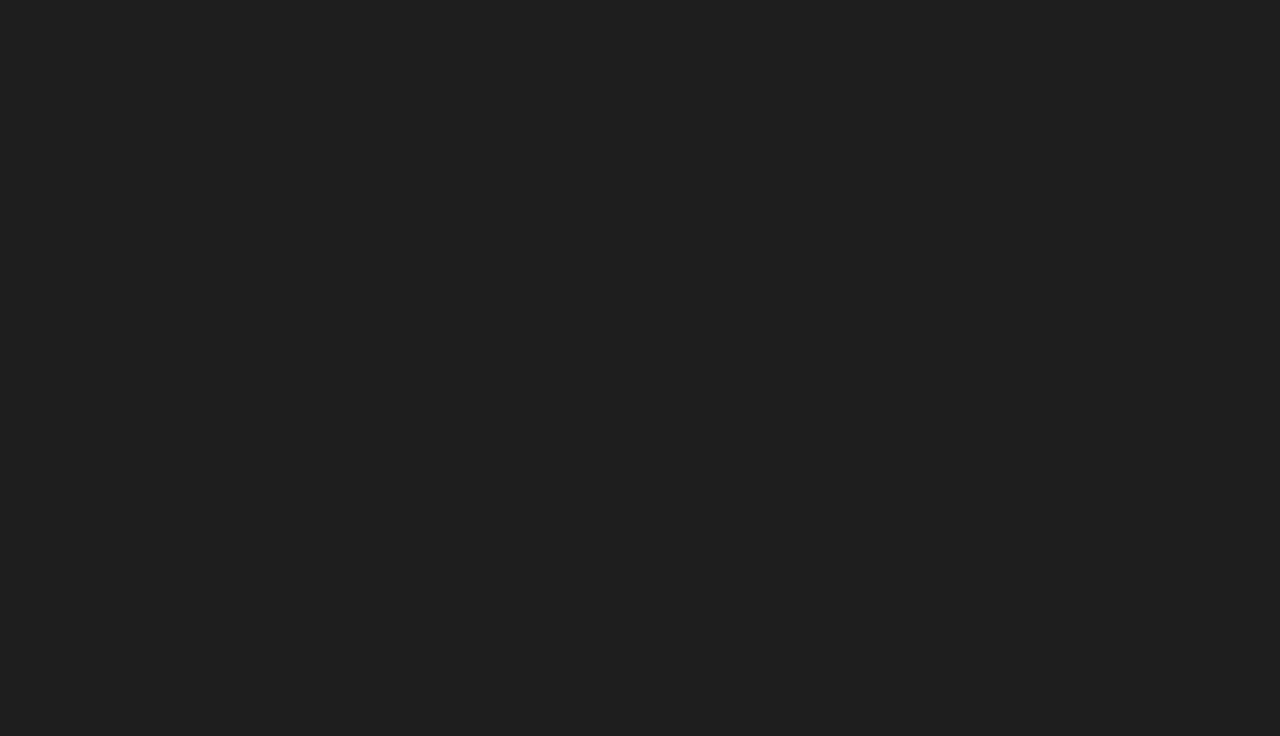
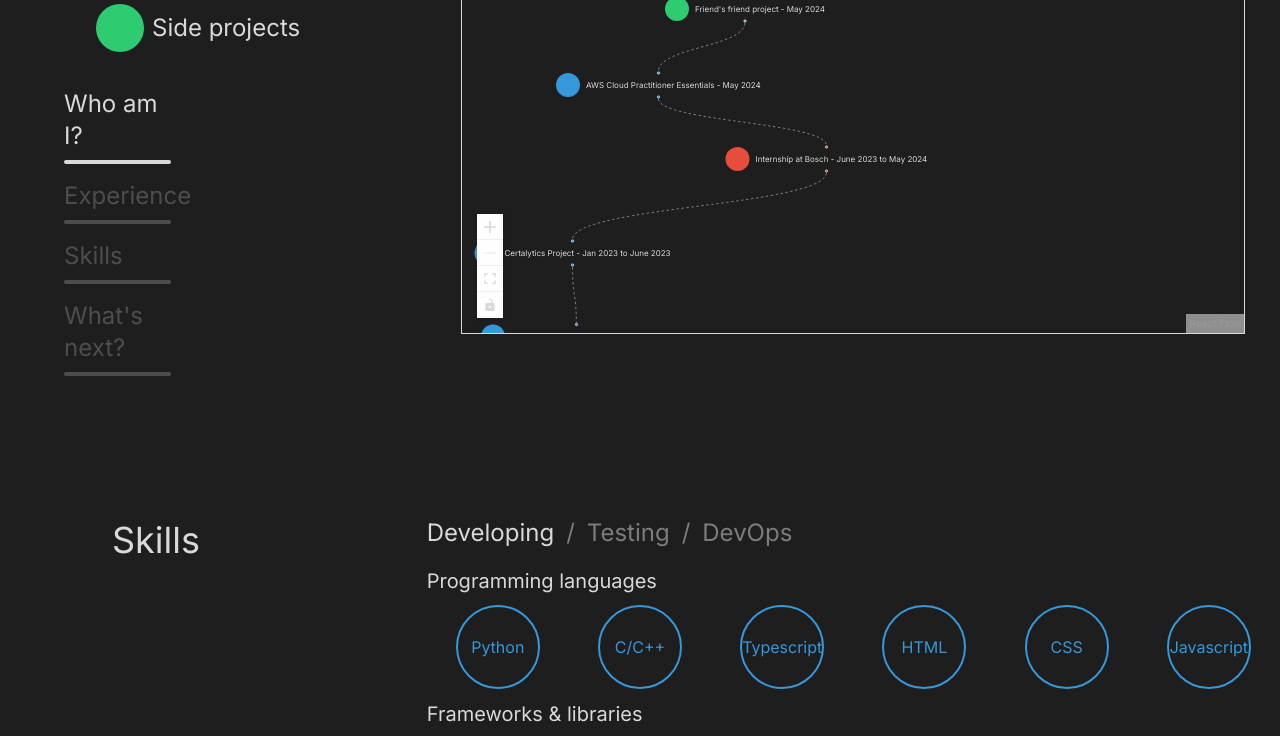
Before and after one commit to Glitch-loop/personal_landing_page, a React (Vite) app: page / in a window 1280 px wide. Shown: the part 2000-2736 px from the top of the page. Before the commit the page ends 800 px from the top, so only its background shows below. Built offline with nearby package versions, Linux system fonts and the light colour scheme.

Commit message:
Add draggin on tap to the road map and adding interactivity to the glossary

```diff
--- a/package.json
+++ b/package.json
@@ -17,7 +17,7 @@
     "framer-motion": "^11.3.6",
     "react": "^18.3.1",
     "react-dom": "^18.3.1",
-    "react-xarrows": "^2.0.2",
+    "react-scroll": "^1.9.0",
     "typewriter-effect": "^2.21.0"
   },
   "devDependencies": {
--- a/src/App.jsx
+++ b/src/App.jsx
@@ -6,30 +6,32 @@ import Section from './layout/Section'
 import Experience from './layout/Experience'
 import Skills from './layout/Skills'
 
+
 function App() {
   const [currentSection, setCurrentSection] = useState(0);
   return (
     <body className='overflow-x-hidden'>
+
         <Section
-          id={0}
+          id="section0"
           setCurrentSection={setCurrentSection}
         >
           <Hero />
         </Section>
         <Section
-          id={1}
+          id="section1"
           setCurrentSection={setCurrentSection}
         >
           <WhoAmI />
         </Section>
         <Section
-          id={2}
+          id="section2"
           setCurrentSection={setCurrentSection}
         >
           <Experience />
         </Section>
         <Section
-          id={3}
+          id="section3"
           setCurrentSection={setCurrentSection}
           >
           <Skills />
--- a/src/components/IndexComponent.jsx
+++ b/src/components/IndexComponent.jsx
@@ -1,25 +1,59 @@
+import { useState } from "react";
+import { Link } from "react-scroll";
+import ItemIndex from "./IndexComponents/ItemIndex";
+
 function IndexComponent() {
+  const [currentSection, setCurrentSection] = useState("section1")
   return (
     <div className={`
       flex flex-col w-full items-start justify-start
        lg:text-base xl:text-2xl
       `}>
-        <div className="my-2 md:w-2/6 xl:w-1/4">
-          <span>Who am I?</span>
-          <div className="bg-base-color h-1 rounded-full mt-2"></div>
+        <ItemIndex
+          to_direct={"section1"}
+          children={"Who am I?"}
+          state={currentSection}
+          onSelect={setCurrentSection}
+          />
+        <ItemIndex
+          to_direct={"section2"}
+          children={"Experience"}
+          state={currentSection}
+          onSelect={setCurrentSection}/>
+        <ItemIndex
+          to_direct={"section3"}
+          children={"Skills"}
+          state={currentSection}
+          onSelect={setCurrentSection}/>
+        <ItemIndex
+          to_direct={"section4"}
+          children={"What's next?"}
+          state={currentSection}
+          onSelect={setCurrentSection}/>
+        {/* <div className="my-2 md:w-2/6 xl:w-1/4">
+          <Link to="section1" smooth={true} duration={500}>
+            <span>Who am I?</span>
+            <div className="bg-base-color h-1 rounded-full mt-2"></div>
+          </Link>
+        </div> */}
+        {/* <div className="my-2 opacity-25  md:w-2/6 xl:w-1/4">
+          <Link to="section2" smooth={true} duration={500}>
+            <span className="my-2">Experience</span>
+            <div className="bg-base-color w-full h-1 rounded-full mt-2"></div>
+          </Link>
         </div>
         <div className="my-2 opacity-25  md:w-2/6 xl:w-1/4">
-          <span className="my-2">Experience</span>
-          <div className="bg-base-color w-full h-1 rounded-full mt-2"></div>
+          <Link to="section3" smooth={true} duration={500}>
+            <span className="my-2">Skills</span>
+            <div className="bg-base-color w-full h-1 rounded-full mt-2"></div>
+          </Link>
         </div>
         <div className="my-2 opacity-25  md:w-2/6 xl:w-1/4">
-          <span className="my-2">Skills</span>
-          <div className="bg-base-color w-full h-1 rounded-full mt-2"></div>
-        </div>
-        <div className="my-2 opacity-25  md:w-2/6 xl:w-1/4">
-          <span className="my-2">What&apos;s next?</span>
-          <div className="bg-base-color w-full h-1 rounded-full mt-2"></div>
-        </div>
+          <Link to="section4" smooth={true} duration={500}>
+            <span className="my-2">What&apos;s next?</span>
+            <div className="bg-base-color w-full h-1 rounded-full mt-2"></div>
+          </Link>
+        </div> */}
     </div>
   )
 }
--- /dev/null
+++ b/src/components/IndexComponents/ItemIndex.jsx
@@ -0,0 +1,25 @@
+import { Link } from "react-scroll";
+import { motion } from "framer-motion";
+
+function ItemIndex({to_direct, state, children}) {
+  console.log("state: ", state)
+  return (
+    <motion.div
+      whileHover={{scale: 1.1}}
+      whileTap={{ scale: 0.9 }}
+      className={to_direct === state ?
+        "my-2 md:w-2/6 xl:w-1/4 cursor-pointer" :
+        "my-2 md:w-2/6 xl:w-1/4 cursor-pointer opacity-25"}
+      >
+      <Link
+        to={to_direct}
+        smooth={true}
+        duration={500}>
+        <span>{children}</span>
+        <div className="bg-base-color h-1 rounded-full mt-2"></div>
+      </Link>
+    </motion.div>
+  )
+}
+
+export default ItemIndex
--- a/src/components/RoadMap.jsx
+++ b/src/components/RoadMap.jsx
@@ -41,7 +41,7 @@ function RoadMap({secreenWidth, edges, nodes}) {
         style={rfStyle}
         nodeTypes={nodeTypes}
         panOnScroll
-        panOnDrag={false}
+        panOnDrag={true}
         preventScrolling={false}
         // fitView
         // fitViewOptions={{
--- a/src/index.css
+++ b/src/index.css
@@ -9,14 +9,13 @@ html, body {
   margin: 0;
   padding: 0;
   /* overflow-y: hidden; */
-  height: 100vh;
+  /* height: 100vh; */
   scroll-snap-type: y proximity;
   /* scroll-behavior: smooth; */
 }
 
 
 .section {
-  /* height: 100vh; */
   scroll-snap-align: start;
 }
 
--- a/src/layout/Section.jsx
+++ b/src/layout/Section.jsx
@@ -1,9 +1,11 @@
-function Section({id, setCurrentSection, children}) {
+function Section({id, children}) {
   return (
-    <section
+    <div
+      onMouseEnter={() => {console.log(id)}}
+      id={id}
       className="section w-screen h-screen flex flex-col justify-center items-center">
       {children}
-    </section>
+    </div>
   )
 }
 
```
Also changed, not shown: 1 other file (tests, documents, lock files or other folders).
